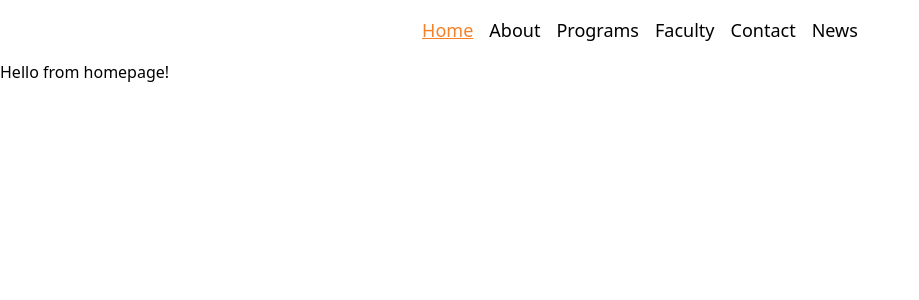
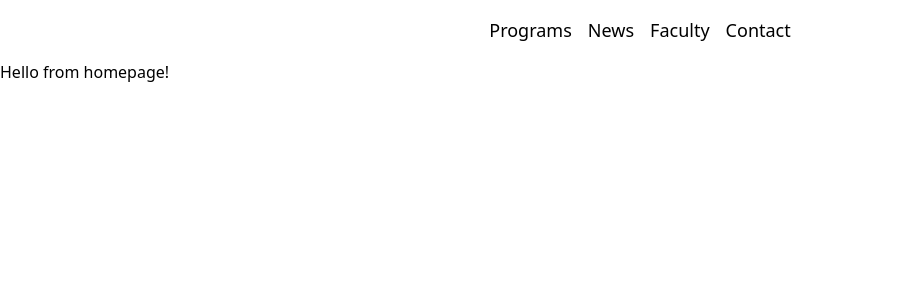
Before and after one commit to wvsu-cict-code/cict-next, a Next.js app: page / in a window 1280 px wide. Shown: the top 300 px of the page, without its empty margins (0-919 px from the left). Built offline with nearby package versions, Linux system fonts and the light colour scheme.

Commit message:
feat: Update navbar links and order for desktop header

```diff
--- a/src/app/layout/header.js
+++ b/src/app/layout/header.js
@@ -11,14 +11,14 @@ export default function Header() {
 
   return (
     <header className="flex flex-row gap-x-4 text-lg justify-center px-6 py-4">
-      <Link href="/" className={(pathname === "/") ? active : inactive}>
-        Home
-      </Link>
-      <Link href="/about" className={(pathname === "/about") ? active : inactive}>
-        About
-      </Link>
       <Link href="/programs" className={(pathname === "/programs") ? active : inactive}>
         Programs
+      </Link>
+      <Link
+        href="/news-announcements"
+        className={(pathname === "/news-announcements") ? active : inactive}
+      >
+        News
       </Link>
       <Link
         href="/faculty-profiles"
@@ -29,12 +29,6 @@ export default function Header() {
       <Link href="/contact" className={(pathname === "/contact") ? active : inactive}>
         Contact
       </Link>
-      <Link
-        href="/news-announcements"
-        className={(pathname === "/news-announcements") ? active : inactive}
-      >
-        News
-      </Link>
     </header>
   );
 }
```
